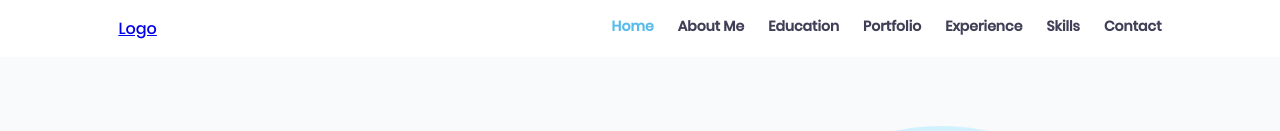
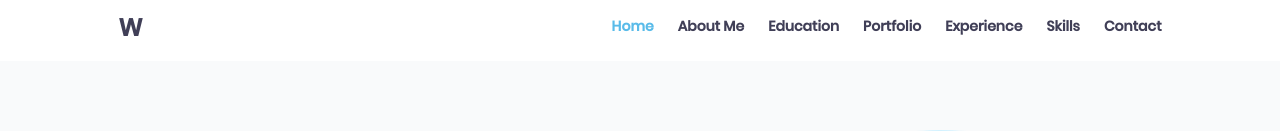
Before and after one commit to WendyYanto/react-personal-website, a React (Create React App) app: page / in a window 1280 px wide. Shown: the top 131 px of the page. Built offline with nearby package versions, Linux system fonts and the light colour scheme.

Commit message:
[feature] add logo

```diff
--- /dev/null
+++ b/src/components/commons/logo/index.js
@@ -0,0 +1,18 @@
+import React from 'react'
+import { func } from 'prop-types'
+
+import './index.scss'
+
+const Logo = ({ onClick }) => {
+  return (
+    <div className='logo' onClick={onClick}>
+      <strong>W</strong>
+    </div>
+  )
+}
+
+Logo.propTypes = {
+  onClick: func
+}
+
+export default Logo
--- /dev/null
+++ b/src/components/commons/logo/index.scss
@@ -0,0 +1,4 @@
+.logo {
+  font-size: 24px;
+  font-weight: 900;
+}
--- a/src/components/header/index.js
+++ b/src/components/header/index.js
@@ -7,6 +7,7 @@ import ProfileImage from 'assets/images/bg-header.png'
 import './index.scss'
 
 const Button = lazy(() => import(/* webpackChunkName: "button" */'components/commons/button'))
+
 const USERNAME = config.username
 const ROLE = config.role
 
--- a/src/components/navbar/index.js
+++ b/src/components/navbar/index.js
@@ -9,6 +9,7 @@ import './index.scss'
 const NavbarItem = lazy(() => import(/* webpackChunkName: "navbar-item" */'./navbar-item'))
 const Hamburger = lazy(() => import(/* webpackChunkName: "hamburger" */'components/commons/hamburger'))
 const Cross = lazy(() => import(/* webpackChunkName: "cross" */'components/commons/cross'))
+const Logo = lazy(() => import(/* webpackChunkName: "logo" */'components/commons/logo'))
 
 const ITEMS = config.navbar_items
 
@@ -27,7 +28,7 @@ const Navbar = ({ isTablet }) => {
   return (
     <div className='navbar home'>
       <div className='navbar__title'>
-        <Link to='/'>Logo</Link>
+        <Logo />
       </div>
       {!isTablet &&
         <ul className='navbar__items'>
--- a/src/components/navbar/index.scss
+++ b/src/components/navbar/index.scss
@@ -8,9 +8,11 @@
   @include tablet {
     padding: 0 16px;
   }
-  &__title , &__mobile {
+  &__title {
     padding: 16px;
+    margin-top: -6px;
   }
+
   &__items {
     list-style: none;
     display: flex;
@@ -23,6 +25,8 @@
     }
   }
   &__mobile {
+    padding: 16px;
+
     .sidebar {
       position: fixed;
       top: 0;
```
